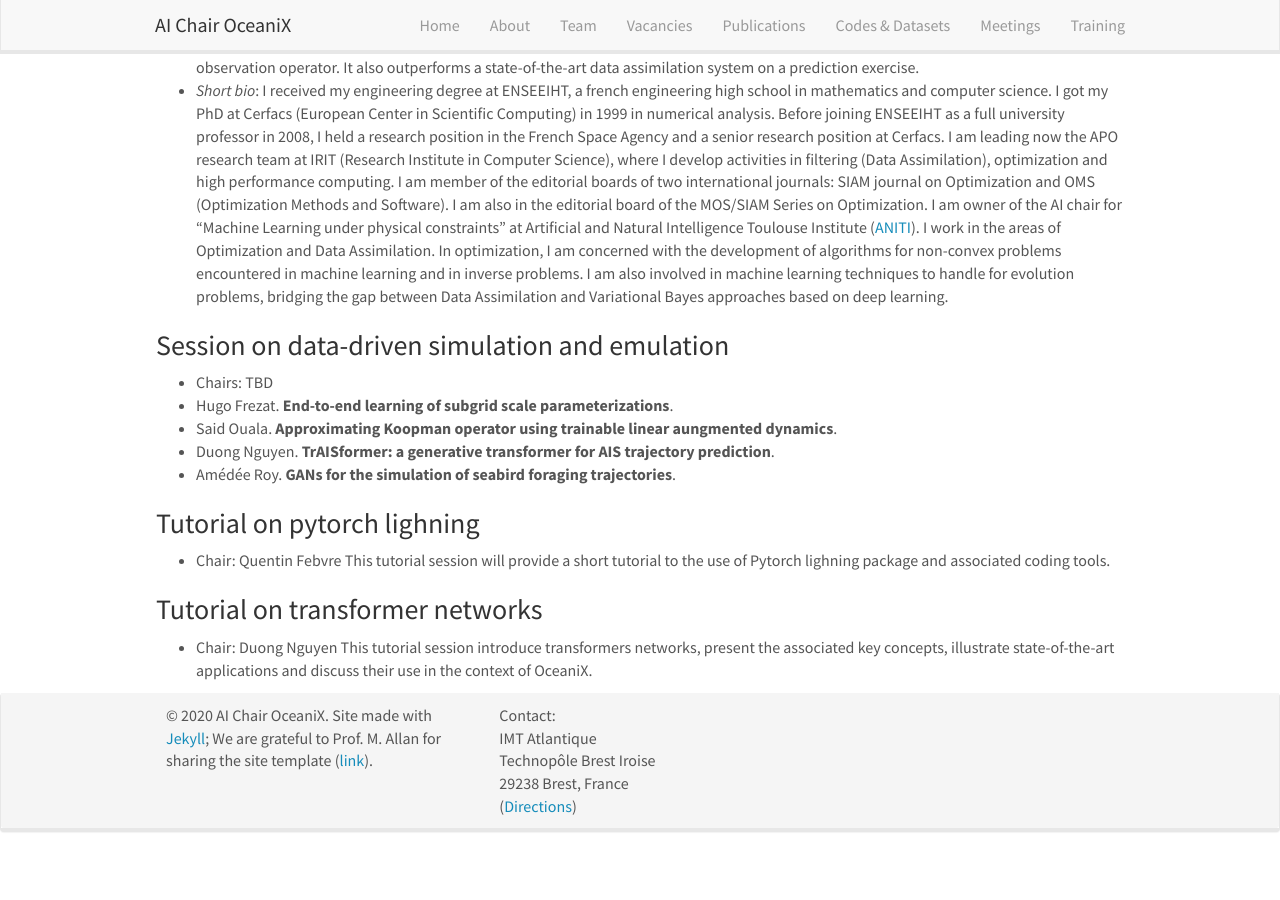
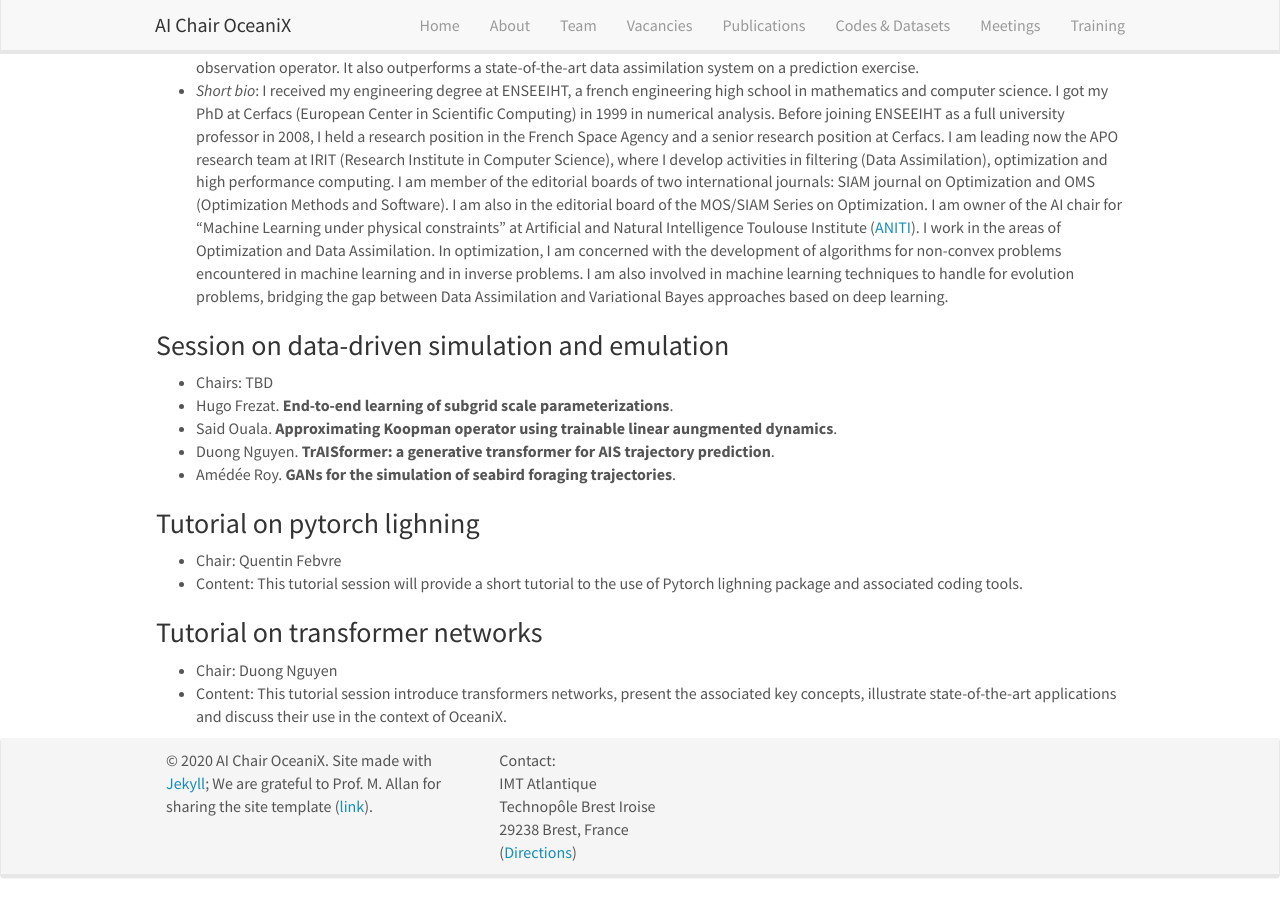
Before and after one commit to CIA-Oceanix/CIA-Oceanix.github.io, a Jekyll site: the page built from _pages/assembly.md, in a window 1280 px wide and 900 px high, scrolled down 810 px. Built offline with Jekyll 4.4.1, drawn with Linux system fonts in a browser that asks for light colours; nearby versions of some CDN libraries; before the commit the page ends 1664 px from its top, so only the background shows below that; some of the changed lines change nothing that is shown.

Commit message:
Update assembly.md

```diff
--- a/_pages/assembly.md
+++ b/_pages/assembly.md
@@ -46,9 +46,9 @@
 
 ### Tutorial on pytorch lighning
 - Chair: Quentin Febvre
-This tutorial session will provide a short tutorial to the use of Pytorch lighning package and associated coding tools.
+- Content: This tutorial session will provide a short tutorial to the use of Pytorch lighning package and associated coding tools.
 
 ### Tutorial on transformer networks
 - Chair: Duong Nguyen
-This tutorial session introduce transformers networks, present the associated key concepts, illustrate state-of-the-art applications
+- Content: This tutorial session introduce transformers networks, present the associated key concepts, illustrate state-of-the-art applications
 and discuss their use in the context of OceaniX.
```
